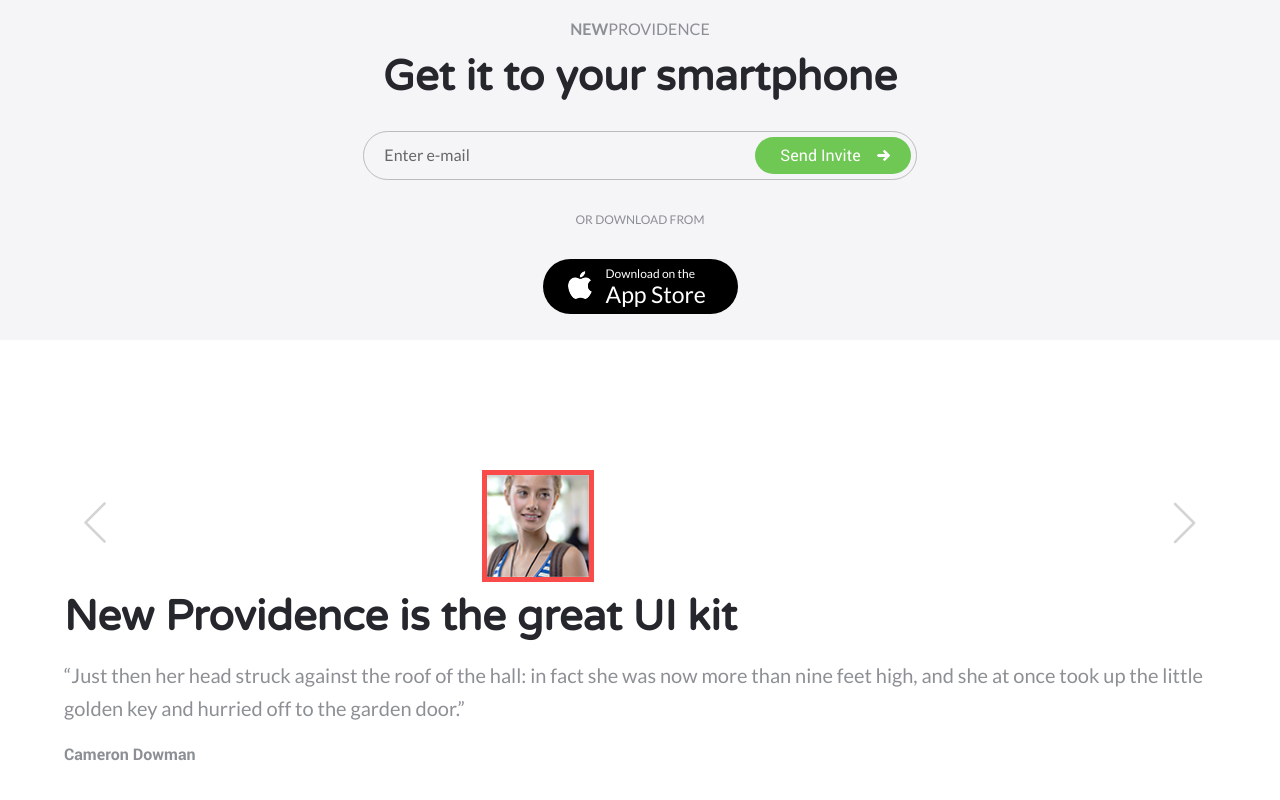
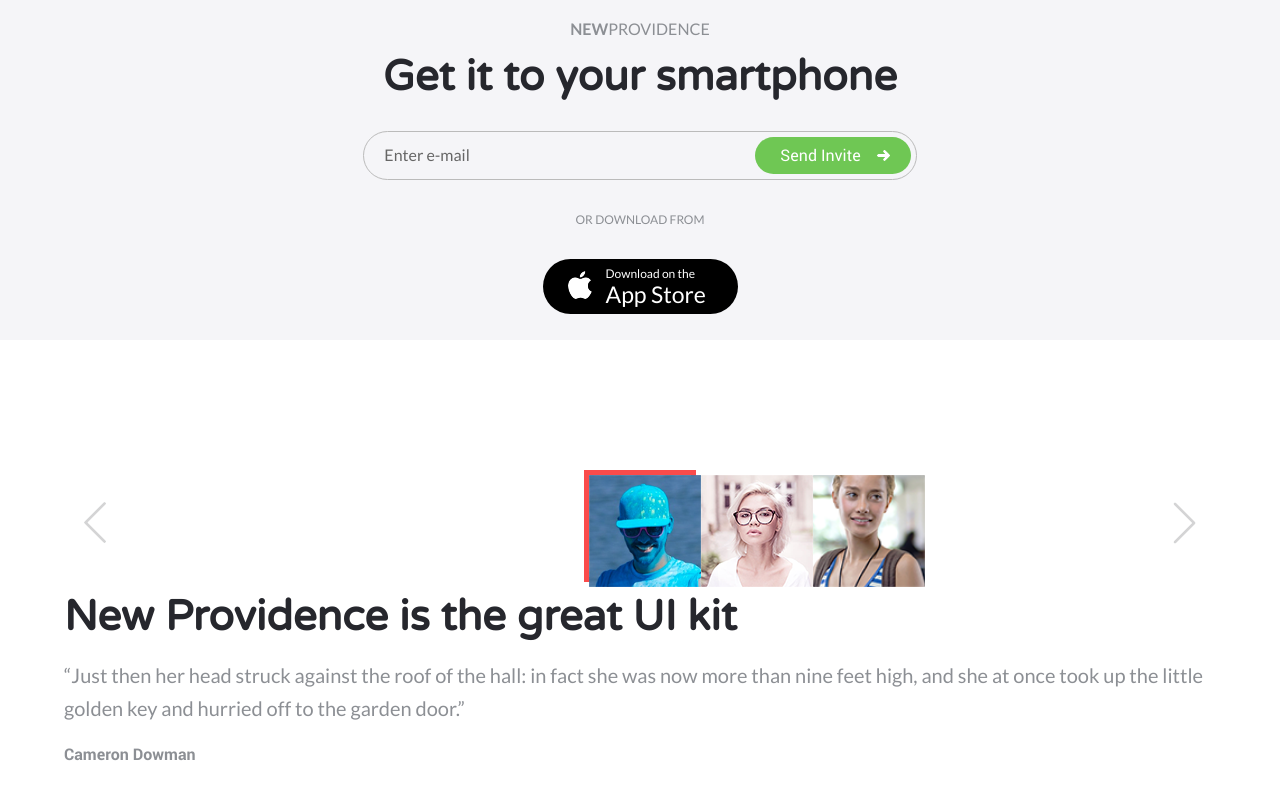
Before and after one commit to dizdostuk/newProvidence, a website: page app/index.html in a window 1280 px wide. Shown: the part 4810-5610 px from the top of the page. Drawn offline with Linux system fonts and the light colour scheme.

```diff
--- a/app/index.html
+++ b/app/index.html
@@ -217,16 +217,15 @@
     <div class="feedbacks">
       <div class="feedback_viewport">
         <div class="feedback_sliderwrapper">
-          <img src="img/feedback3.png" alt="Feedback3" class="feedback_slide" id="lastClone" />
           <img src="img/feedback1.png" alt="Feedback1" class="feedback_slide" />
           <img src="img/feedback2.png" alt="Feedback2" class="feedback_slide" />
           <img src="img/feedback3.png" alt="Feedback3" class="feedback_slide" />
-          <img src="img/feedback1.png" alt="Feedback1" class="feedback_slide" id="firstClone"/>
         </div>
         <div class="feedbackslide_btns">
           <div class="prev_btn"></div>
           <div class="next_btn"></div>
         </div>
+        <div class="feedback_content1">
           <h2 class="feedback_h2">New Providence is the great UI kit</h2>
           <p>
             “Just then her head struck against the roof of the hall: in fact she
@@ -236,8 +235,8 @@
           <div class="feedback_stars"><i class="fa fa-star"></i></div>
           <span class="feedback_name"><b>Cameron Dowman</b></span>
         </div>
+
       </div>
-
-    <script src="js/scripts.min.js"></script>
+    </div>
   </body>
 </html>
--- a/app/scss/main.scss
+++ b/app/scss/main.scss
@@ -524,8 +524,12 @@
   height: 112px;
   margin: 0 auto;
   display: flex;
-  overflow: hidden;
+  flex-direction: row;
   border: 5px solid rgb(250, 75, 75);
+}
+.feedback_slide {
+  width: 112px;
+  height: 112px;
 }
 
 .feedbackslide_btns {
```
Also changed, not shown: app/css/main.min.css. Lines whose indentation alone changed are shown as unchanged.
